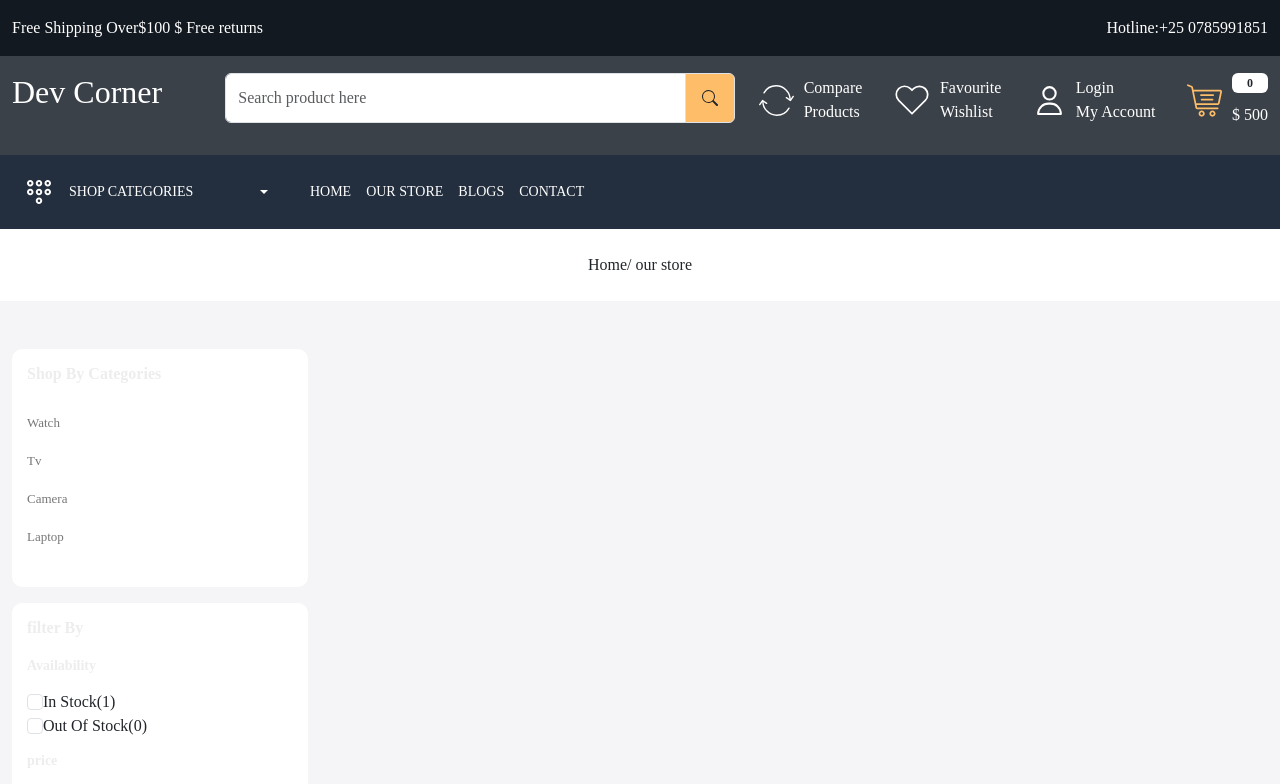
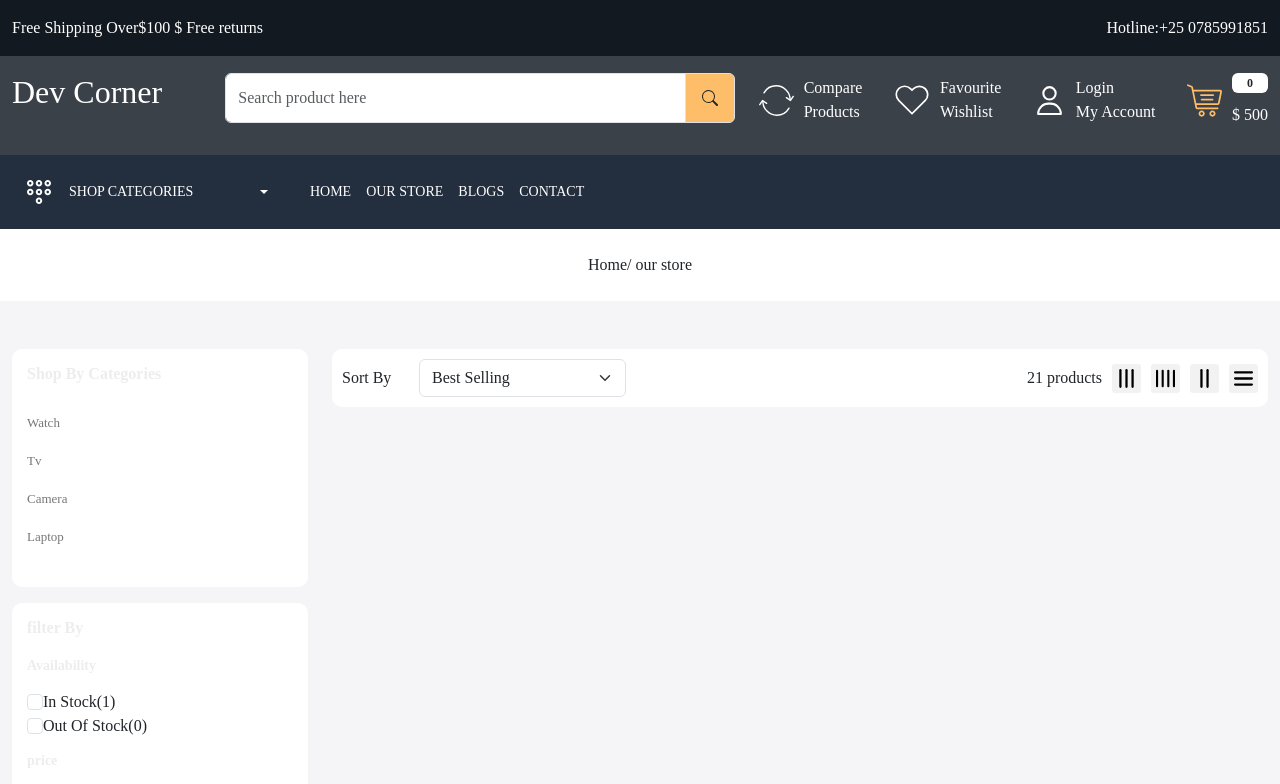
Before and after one commit to uwingabirejoselyne/learn-ecommerce-ui, a React (Create React App) app: page /store in a window 1280 px wide. Shown: the top 784 px of the page. Built offline with nearby package versions, Linux system fonts and the light colour scheme.

Commit message:
added search bar for filtering product

```diff
--- a/src/App.css
+++ b/src/App.css
@@ -439,3 +439,17 @@ footer .input-group-text {
 .random-products:first-child {
     border-bottom: 1px solid var(--color-ededed);
 }
+
+.filter-sort-grid {
+    padding: 10px;
+    background-color: white;
+    border-radius: 10px;
+}
+
+.grid img {
+    width: 29px;
+    height: 29px;
+    background-color: #f2f2f2;
+    padding: 5px;
+    border-radius: 3px;
+}
--- a/src/pages/OurStore.js
+++ b/src/pages/OurStore.js
@@ -118,7 +118,7 @@ const OurStore = () => {
                     </div>
                     <div className='w-75'>
                       <h5>Kids headphones bulk 10 pack multi colored for students</h5>
-                      <ReactStars count={5} size={24} value='4' activeColor='#ffd700' edit={false}/>
+                      <ReactStars count={5} size={24} value='4' activeColor='#ffd700' edit={false} />
                       <b>$ 300</b>
                     </div>
                   </div>
@@ -128,8 +128,36 @@ const OurStore = () => {
                     </div>
                     <div className='w-75'>
                       <h5>Kids headphones bulk 10 pack multi colored for students</h5>
-                      <ReactStars count={5} size={24} value='4' activeColor='#ffd700' edit={false}/>
+                      <ReactStars count={5} size={24} value='4' activeColor='#ffd700' edit={false} />
                       <b>$ 300</b>
+                    </div>
+                  </div>
+                </div>
+              </div>
+            </div>
+            <div className="col-9">
+              <div className='filter-sort-grid'>
+                <div className='d-flex justify-content-between align-items-center'>
+                  <div className='d-flex align-items-center gap-10'>
+                    <p className='mb-0 d-block' style={{ width: "100px" }}>Sort By</p>
+                    <select name="" className='form-control form-select' id="">
+                      <option value="manual">Featured</option>
+                      <option value="best-selling" selected="selected">Best Selling</option>
+                      <option value="title-ascending">Alphabetically,A-Z</option>
+                      <option value="title-descending">Alphabetically,Z-A</option>
+                      <option value="price-ascending">Price,low to high</option>
+                      <option value="price-descending">price , high to low</option>
+                      <option value="created-ascending">Date, Old to new</option>
+                      <option value="created-descendig">Date. New to old</option>
+                    </select>
+                  </div>
+                  <div className='d-flex gap-10 align-items-center' >
+                    <p className="total-products mb-0">21 products</p>
+                    <div className='d-flex gap-10 align-items-center grid '>
+                      <img src="images/gr3.svg" className='d-block img-fluid' alt="grid" />
+                      <img src="images/gr4.svg" className='d-block img-fluid' alt="grid" />
+                      <img src="images/gr2.svg" className='d-block img-fluid' alt="grid" />
+                      <img src="images/gr.svg" className='d-block img-fluid' alt="grid" />
                     </div>
                   </div>
                 </div>
```
Lines whose indentation alone changed are shown as unchanged.
